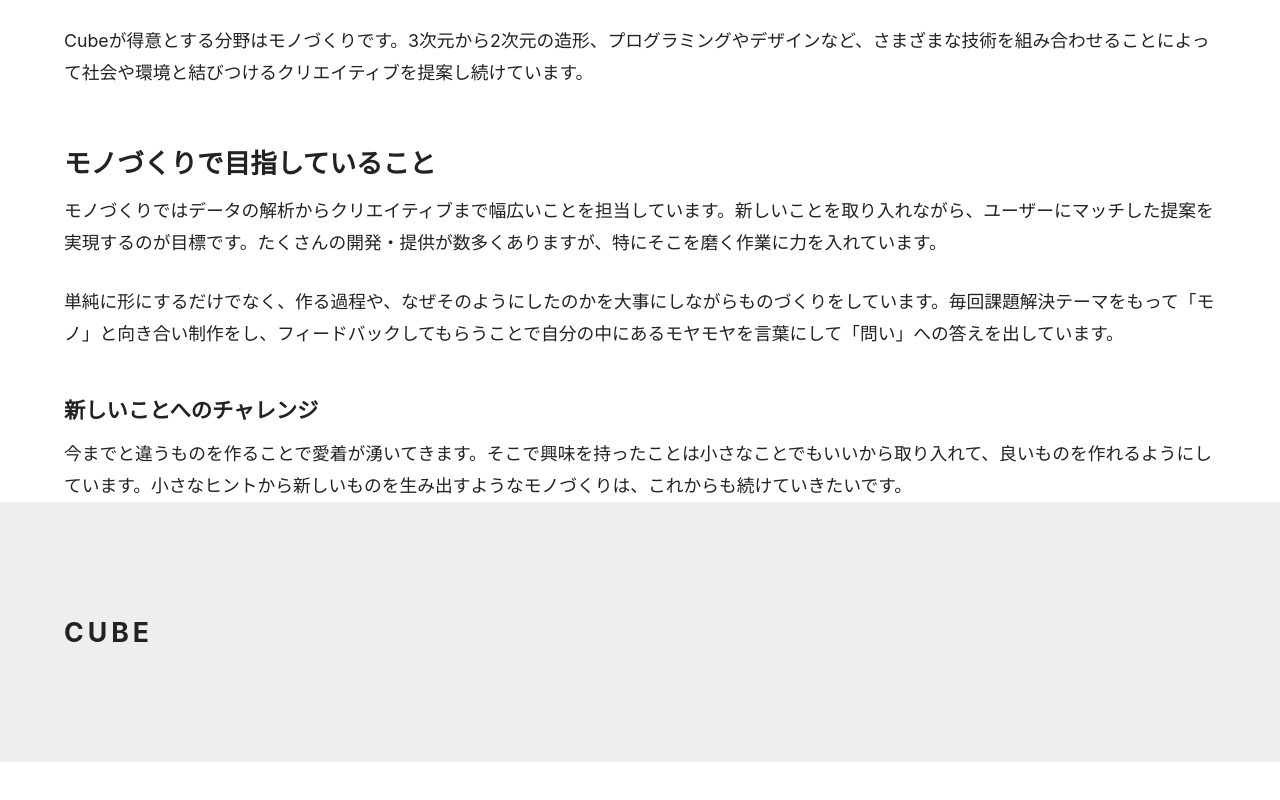
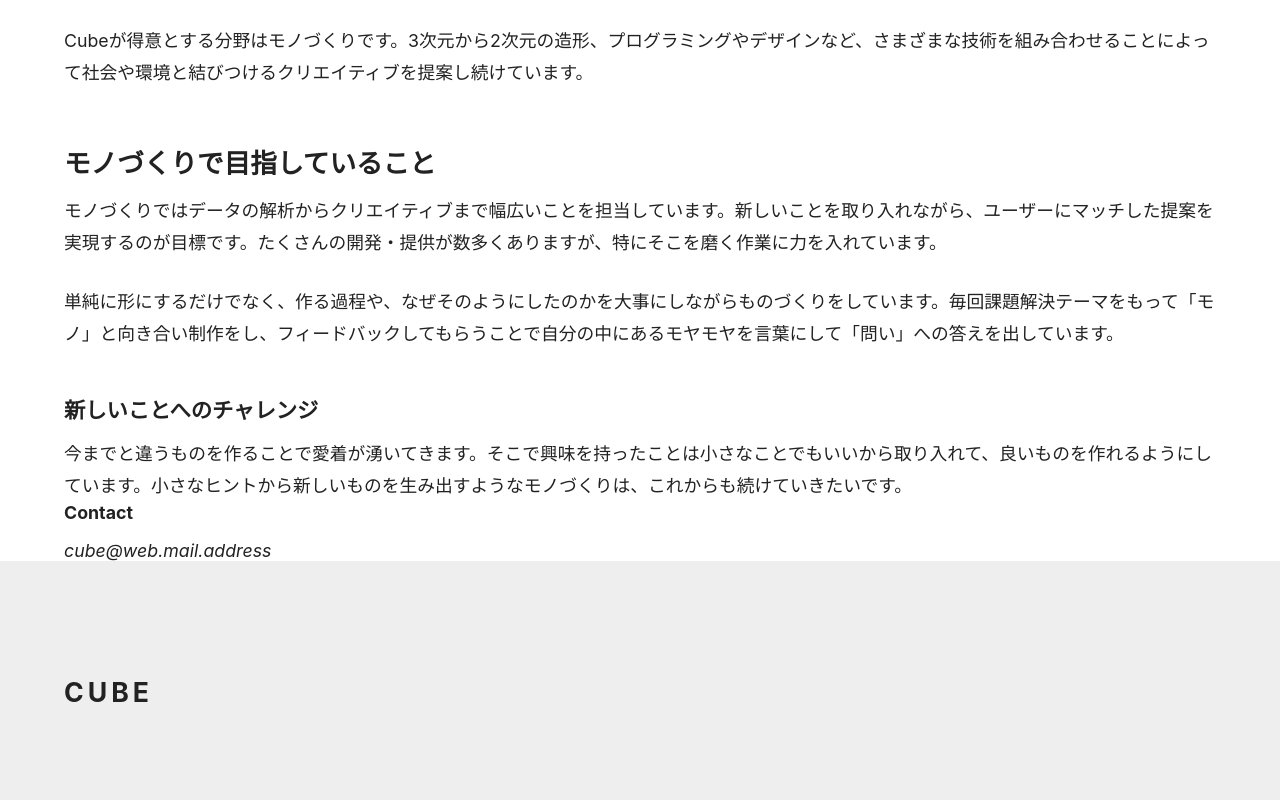
Before and after one commit to canopus-m-satoshi/next-react-website, a Next.js app: page /about in a window 1280 px wide. Shown: the part 481-1281 px from the top of the page. Before the commit the page ends 1243 px from the top, so only its background shows below. Built offline with nearby package versions, Linux system fonts and the light colour scheme.

Commit message:
added contact.js

```diff
--- /dev/null
+++ b/components/contact.js
@@ -0,0 +1,11 @@
+import styles from 'styles/contact.module.css'
+
+const Contact = () => {
+  return (
+    <div className={styles.stack}>
+      <h3 className={styles.heading}>Contact</h3>
+      <address>cube@web.mail.address</address>
+    </div>
+  )
+}
+export default Contact
--- a/pages/about.js
+++ b/pages/about.js
@@ -1,6 +1,7 @@
 import Container from 'components/container'
 import Hero from '@/components/hero'
 import PostBody from '@/components/post-body'
+import Contact from '@/components/contact'
 
 export default function About() {
   return (
@@ -22,6 +23,8 @@
           今までと違うものを作ることで愛着が湧いてきます。そこで興味を持ったことは小さなことでもいいから取り入れて、良いものを作れるようにしています。小さなヒントから新しいものを生み出すようなモノづくりは、これからも続けていきたいです。
         </p>
       </PostBody>
+
+      <Contact />
     </Container>
   )
 }
```
